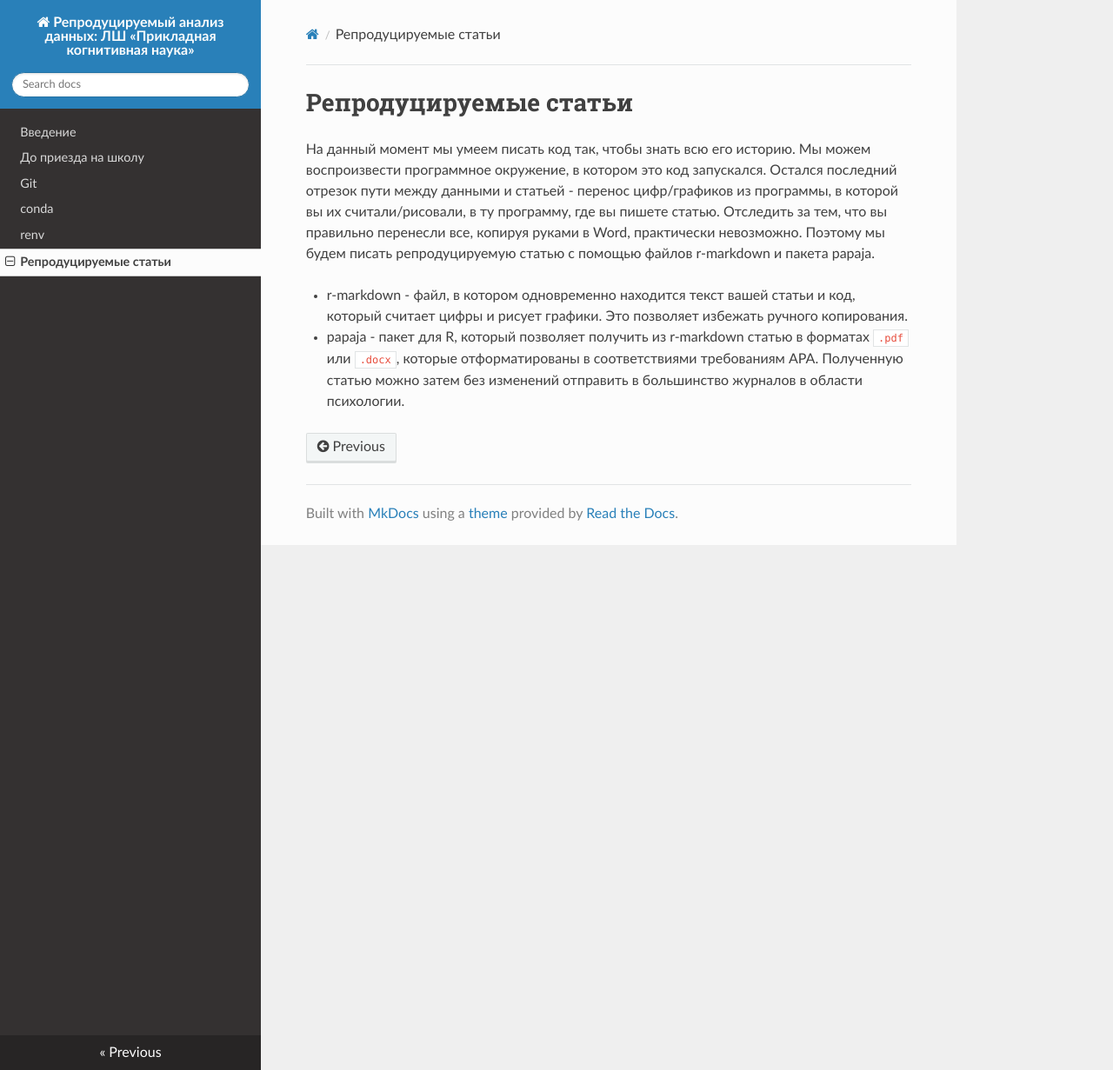
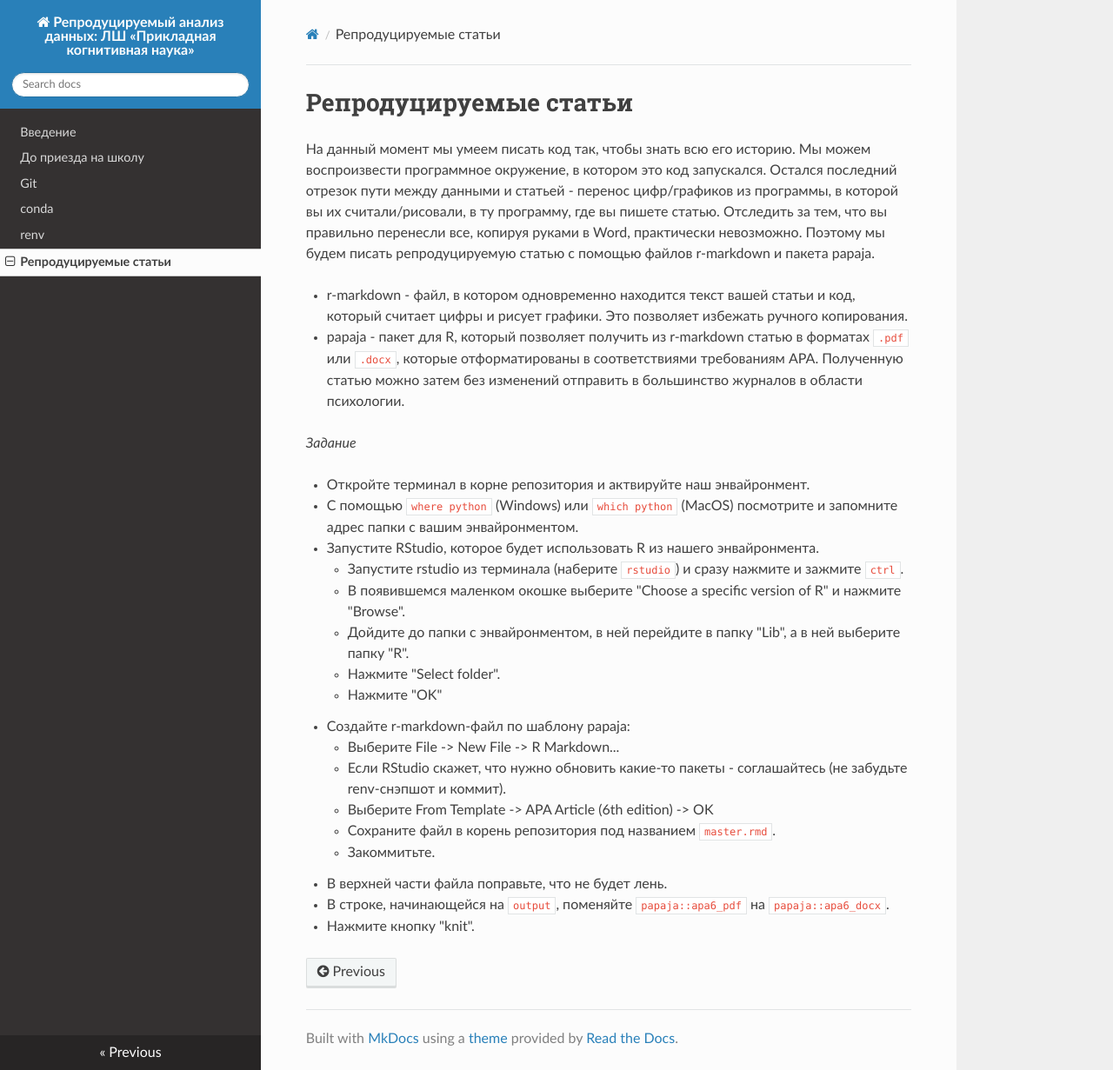
Before and after one commit to kalenkovich/reproducible-data-analysis, an MkDocs documentation site: the page built from website/docs/4_papaja.md, in a window 1280 px wide and 1231 px high. Shown: the whole window at 87% size. Built offline with MkDocs 1.6.1, drawn with Linux system fonts in a browser that asks for light colours; nearby versions of some CDN libraries.

Commit message:
task to create a papaja docx

```diff
--- a/website/docs/4_papaja.md
+++ b/website/docs/4_papaja.md
@@ -9,3 +9,23 @@
 - r-markdown - файл, в котором одновременно находится текст вашей статьи и код, который считает цифры и рисует графики. Это позволяет избежать ручного копирования.
 - papaja - пакет для R, который позволяет получить из r-markdown статью в форматах `.pdf` или `.docx`, которые отформатированы в соответствиями требованиям APA.
 Полученную статью можно затем без изменений отправить в большинство журналов в области психологии.
+
+*Задание*
+
+- Откройте терминал в корне репозитория и актвируйте наш энвайронмент.
+- С помощью `where python` (Windows) или `which python` (MacOS) посмотрите и запомните адрес папки с вашим энвайронментом.
+- Запустите RStudio, которое будет использовать R из нашего энвайронмента.
+	- Запустите rstudio из терминала (наберите `rstudio`) и сразу нажмите и зажмите `ctrl`.
+	- В появившемся маленком окошке выберите "Choose a specific version of R" и нажмите "Browse".
+	- Дойдите до папки с энвайронментом, в ней перейдите в папку "Lib", а в ней выберите папку "R".
+	- Нажмите "Select folder".
+	- Нажмите "OK"
+- Создайте r-markdown-файл по шаблону papaja:
+	- Выберите File -> New File -> R Markdown...
+	- Если RStudio скажет, что нужно обновить какие-то пакеты - соглашайтесь (не забудьте renv-снэпшот и коммит).
+	- Выберите From Template -> APA Article (6th edition) -> OK
+	- Сохраните файл в корень репозитория под названием `master.rmd`.
+	- Закоммитьте.
+- В верхней части файла поправьте, что не будет лень.
+- В строке, начинающейся на `output`, поменяйте `papaja::apa6_pdf` на `papaja::apa6_docx`.
+- Нажмите кнопку "knit".
```
